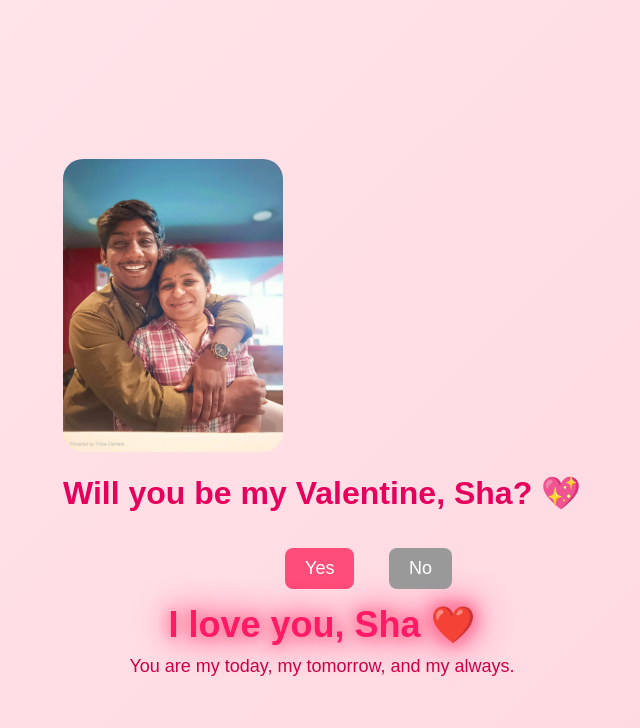
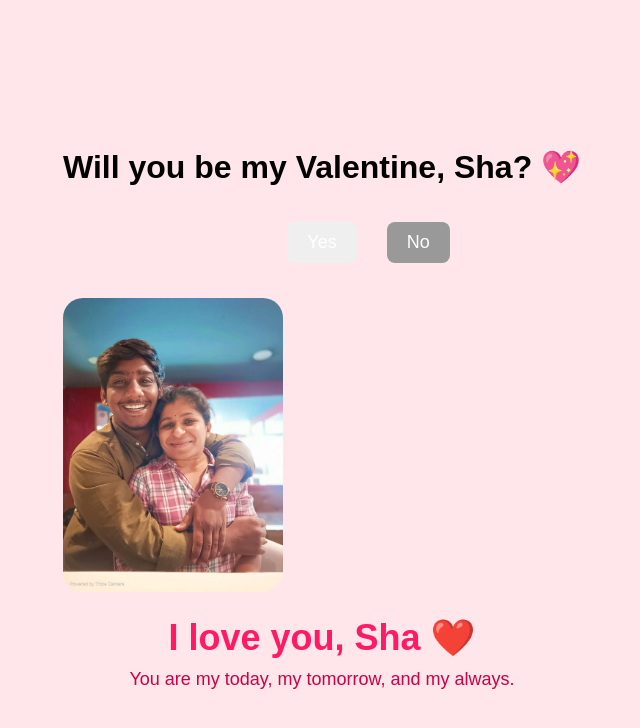
Before and after one commit to phanirajphani475-eng/valentine2, a plain HTML site: page index.html in a window 1280 px wide. Both pictures are taken after a click on the button "Yes". Shown: the whole page, without its empty margins (318-958 px from the left). Drawn offline with Linux system fonts and the light colour scheme.

Commit message:
Update index.html

```diff
--- a/index.html
+++ b/index.html
@@ -3,14 +3,13 @@
 <head>
 <meta charset="UTF-8">
 <title>Valentine?</title>
-
 <style>
 body {
     height: 100vh;
     display: flex;
     justify-content: center;
     align-items: center;
-  background: linear-gradient(135deg, #ffe6eb, #ffd6e0);
+    background: #ffe6eb;
     font-family: Arial, sans-serif;
 }
 
@@ -18,21 +17,17 @@ body {
     text-align: center;
 }
 
-h1 {
-  color: #e6005c;
-}
-
 button {
-  padding: 10px 20px;
     font-size: 18px;
     margin: 15px;
     border: none;
     border-radius: 8px;
     cursor: pointer;
+    padding: 10px 20px;
 }
 
 #yes {
-  background-color: #ff4d79;
+    background-color: #f4d79;
     color: white;
 }
 
@@ -42,13 +37,13 @@ button {
     position: absolute;
 }
 
-/* Love section */
 #love {
     display: none;
     margin-top: 25px;
+    opacity: 0;
+    transition: opacity 1s ease;
 }
 
-/* ✨ Glow text */
 .glow {
     font-size: 36px;
     font-weight: bold;
@@ -58,15 +53,13 @@ button {
 
 @keyframes glow {
     from {
-    text-shadow:
-      0 0 5px #ff4d79,
-      0 0 10px #ff4d79,
+        text-shadow: 0 0 5px #f4d79,
+                     0 0 10px #f4d79,
                      0 0 20px #ff1a66;
     }
     to {
-    text-shadow:
-      0 0 10px #ff99b3,
-      0 0 20px #ff4d79,
+        text-shadow: 0 0 10px #ff99b3,
+                     0 0 20px #f4d79,
                      0 0 40px #ff1a66;
     }
 }
@@ -76,18 +69,27 @@ button {
     font-size: 18px;
     margin-top: 10px;
 }
+
+#loveImage {
+    width: 220px;
+    border-radius: 20px;
+    display: none;
+    margin-top: 20px;
+    transform: translateY(-50px);
+    opacity: 0;
+    transition: transform 1s ease, opacity 1s ease;
+}
 </style>
 </head>
-
 <body>
 
 <div class="box">
-  <img id="loveImage" src="photo.jpg" style="width:220px;border-radius:20px;display:none;margin-top:20px;">
     <h1>Will you be my Valentine, Sha? 💖</h1>
 
     <button id="yes" onclick="showLove()">Yes</button>
     <button id="no">No</button>
-  <img id="loveImage"
+
+    <img id="loveImage" src="photo.jpg">
 
     <div id="love">
         <div class="glow">I love you, Sha ❤️</div>
@@ -99,9 +101,10 @@ button {
 
 <script>
 const noButton = document.getElementById("no");
-const yesButton = document.getElementById("yes");
 const loveDiv = document.getElementById("love");
+const loveImage = document.getElementById("loveImage");
 
+// "No" button avoids cursor
 noButton.addEventListener("mouseover", () => {
     const x = Math.random() * (window.innerWidth - 100);
     const y = Math.random() * (window.innerHeight - 50);
@@ -109,13 +112,20 @@ noButton.addEventListener("mouseover", () => {
     noButton.style.top = y + "px";
 });
 
-yesButton.addEventListener("click", () => {
+// Show love message and image with animation
+function showLove() {
+    // Show love div with fade-in
     loveDiv.style.display = "block";
-});
-</script>
-  <script>
-function showLove() {
-  document.getElementById("loveImage").style.display = "block";
+    setTimeout(() => {
+        loveDiv.style.opacity = 1;
+    }, 50);
+
+    // Show image with slide-down effect
+    loveImage.style.display = "block";
+    setTimeout(() => {
+        loveImage.style.transform = "translateY(0)";
+        loveImage.style.opacity = 1;
+    }, 50);
 }
 </script>
 
```
Lines whose indentation alone changed are shown as unchanged.
